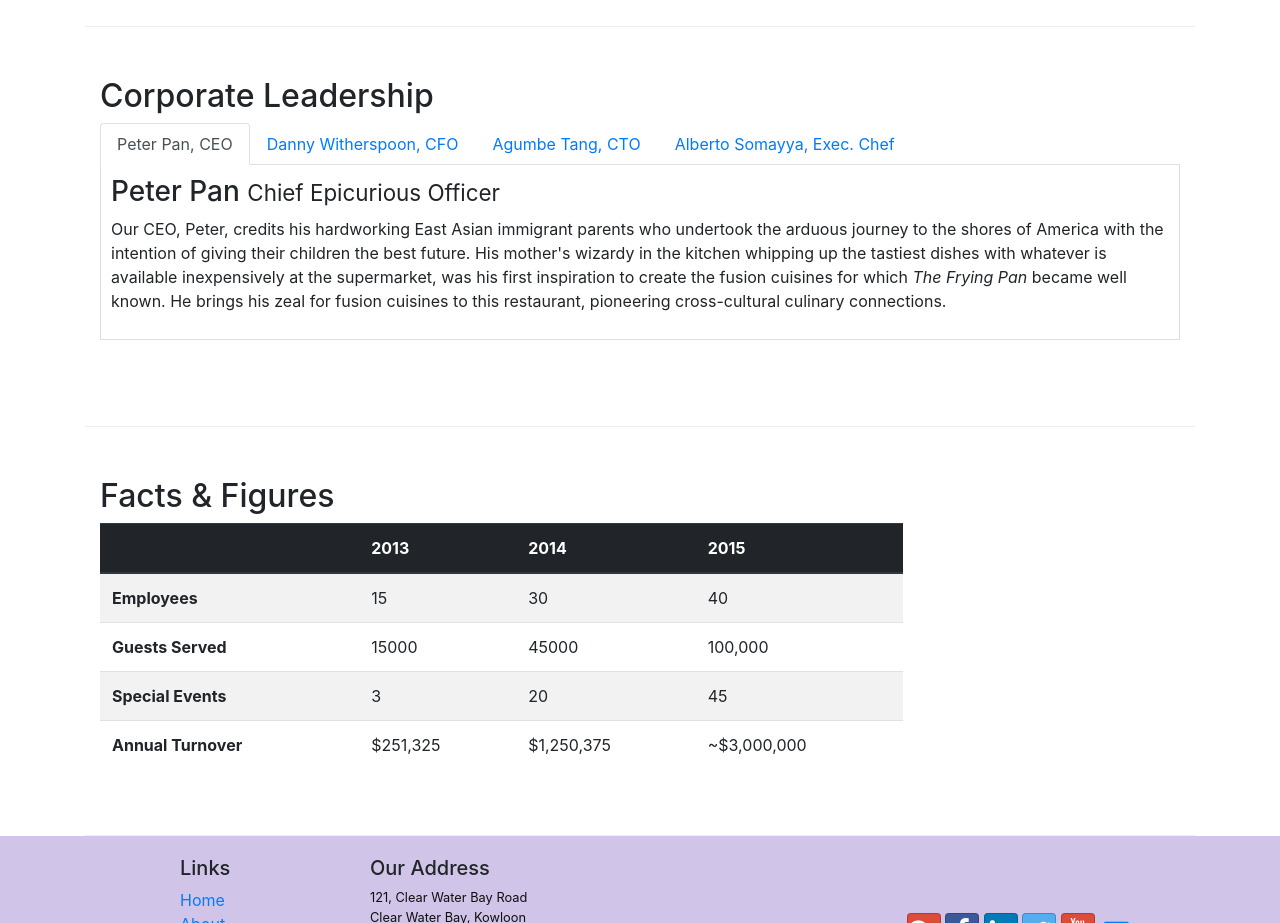
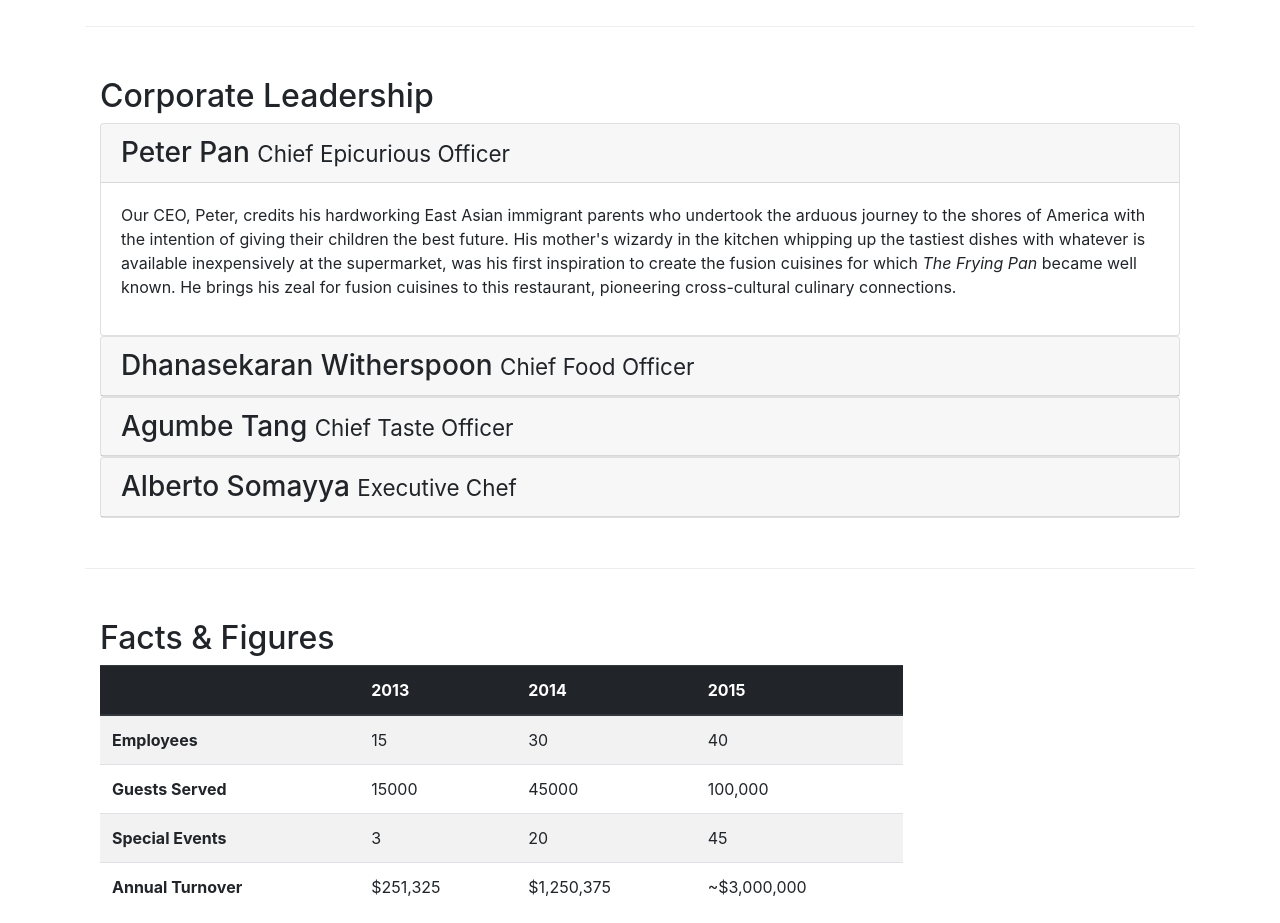
Before and after one commit to alapan-sau/Bootstarp4, a website: page aboutus.html in a window 1280 px wide. Shown: the part 920-1843 px from the top of the page. Drawn offline with nearby package versions, Linux system fonts and the light colour scheme.

Commit message:
Accordion

```diff
--- a/aboutus.html
+++ b/aboutus.html
@@ -100,44 +100,63 @@
             <div class="col">
                 <h2>Corporate Leadership</h2>
 
-                <ul class="nav nav-tabs">
-                    <li class="nav-item">
-                      <a class="nav-link active" href="#peter"
-                        role="tab" data-toggle="tab">Peter Pan, CEO</a>
-                    </li>
-                    <li class="nav-item">
-                      <a class="nav-link" href="#danny" role="tab"
-                        data-toggle="tab">Danny Witherspoon, CFO</a>
-                    </li>
-                    <li class="nav-item">
-                      <a class="nav-link" href="#agumbe"role="tab"
-                        data-toggle="tab">Agumbe Tang, CTO</a>
-                    </li>
-                    <li class="nav-item">
-                      <a class="nav-link" href="#alberto" role="tab"
-                        data-toggle="tab">Alberto Somayya, Exec. Chef</a>
-                    </li>
-                </ul>
-                <div class="tab-content">
-                    <div role="tabpanel" class="tab-pane fade show active" id="peter">
-                        <h3>Peter Pan <small>Chief Epicurious Officer</small></h3>
-                        <p class="d-none d-sm-block">Our CEO, Peter, credits his hardworking East Asian immigrant parents who undertook the arduous journey to the shores of America with the intention of giving their children the best future. His mother's wizardy in the kitchen whipping up the tastiest dishes with whatever is available inexpensively at the supermarket, was his first inspiration to create the fusion cuisines for which <em>The Frying Pan</em> became well known. He brings his zeal for fusion cuisines to this restaurant, pioneering cross-cultural culinary connections.</p>
+                <div id="accordion">
+                    <div class="card">
+                        <div class="card-header" role="tab" id="peterhead">
+                            <h3 class="mb-0"><a data-toggle="collapse" data-target="#peter">Peter Pan <small>Chief Epicurious Officer</small></a></h3>
+                        </div>
+                        <div class="collapse show" id="peter" data-parent="#accordion">
+                            <div class="card-body">
+                                <p class="d-none d-sm-block">Our CEO, Peter, credits his hardworking East Asian immigrant parents who undertook the arduous journey to the shores of America with the intention of giving their children the best future. His mother's wizardy in the kitchen whipping up the tastiest dishes with whatever is available inexpensively at the supermarket, was his first inspiration to create the fusion cuisines for which <em>The Frying Pan</em> became well known. He brings his zeal for fusion cuisines to this restaurant, pioneering cross-cultural culinary connections.</p>
+                            </div>
+                        </div>
                     </div>
-                    <div role="tabpanel" class="tab-pane fade" id="danny">
-                        <h3>Dhanasekaran Witherspoon <small>Chief Food Officer</small></h3>
-                        <p class="d-none d-sm-block">Our CFO, Danny, as he is affectionately referred to by his colleagues, comes from a long established family tradition in farming and produce. His experiences growing up on a farm in the Australian outback gave him great appreciation for varieties of food sources. As he puts it in his own words, <em>Everything that runs, wins, and everything that stays, pays!</em></p>
+                    <div class="card">
+                        <div class="card-header" role="tab" id="dannyhead">
+                            <h3 class="mb-0">
+                                <a class="collapsed" data-toggle="collapse" data-target="#danny">
+                                Dhanasekaran Witherspoon <small>Chief Food Officer</small>
+                                </a>
+                            </h3>
+                        </div>
+                        <div class="collapse" id="danny" data-parent="#accordion">
+                            <div class="card-body">
+                                <p class="d-none d-sm-block">Our CFO, Danny, as he is affectionately referred to by his colleagues, comes from a long established family tradition in farming and produce. His experiences growing up on a farm in the Australian outback gave him great appreciation for varieties of food sources. As he puts it in his own words, <em>Everything that runs, wins, and everything that stays, pays!</em></p>
+                            </div>
+                        </div>
                     </div>
-                    <div role="tabpanel" class="tab-pane fade" id="agumbe">
-                        <h3>Agumbe Tang <small>Chief Taste Officer</small></h3>
-                        <p class="d-none d-sm-block">Blessed with the most discerning gustatory sense, Agumbe, our CTO, personally ensures that every dish that we serve meets his exacting tastes. Our chefs dread the tongue lashing that ensues if their dish does not meet his exacting standards. He lives by his motto, <em>You click only if you survive my lick.</em></p>
+                    <div class="card">
+                        <div class="card-header" role="tab" id="agumbehead">
+                            <h3 class="mb-0">
+                                <a class="collapsed" data-toggle="collapse" data-target="#agumbe">
+                                Agumbe Tang <small>Chief Taste Officer</small>
+                                </a>
+                            </h3>
+                        </div>
+                        <div class="collapse" id="agumbe" data-parent="#accordion">
+                            <div class="card-body">
+                                <p class="d-none d-sm-block">Our CFO, Danny, as he is affectionately referred to by his colleagues, comes from a long established family tradition in farming and produce. His experiences growing up on a farm in the Australian outback gave him great appreciation for varieties of food sources. As he puts it in his own words, <em>Everything that runs, wins, and everything that stays, pays!</em></p>
+                            </div>
+                        </div>
                     </div>
-                    <div role="tabpanel" class="tab-pane fade" id="alberto">
-                        <h3>Alberto Somayya <small>Executive Chef</small></h3>
-                        <p class="d-none d-sm-block">Award winning three-star Michelin chef with wide International experience having worked closely with whos-who in the culinary world, he specializes in creating mouthwatering Indo-Italian fusion experiences. He says, <em>Put together the cuisines from the two craziest cultures, and you get a winning hit! Amma Mia!</em></p>
+                    <div class="card">
+                        <div class="card-header" role="tab" id="albertohead">
+                            <h3 class="mb-0">
+                                <a class="collapsed" data-toggle="collapse" data-target="#alberto">
+                                Alberto Somayya <small>Executive Chef</small>
+                                </a>
+                            </h3>
+                        </div>
+                        <div class="collapse" id="alberto" data-parent="#accordion">
+                            <div class="card-body">
+                                <p class="d-none d-sm-block">Award winning three-star Michelin chef with wide International experience having worked closely with whos-who in the culinary world, he specializes in creating mouthwatering Indo-Italian fusion experiences. He says, <em>Put together the cuisines from the two craziest cultures, and you get a winning hit! Amma Mia!</em></p>
+                            </div>
+                        </div>
                     </div>
                 </div>
             </div>
         </div>
+
         <div class="row row-content">
             <div class="col-12 col-sm-9">
                 <h2>Facts &amp; Figures</h2>
```
Also changed, not shown: index.html (+1 -1 lines), 1 other file.
